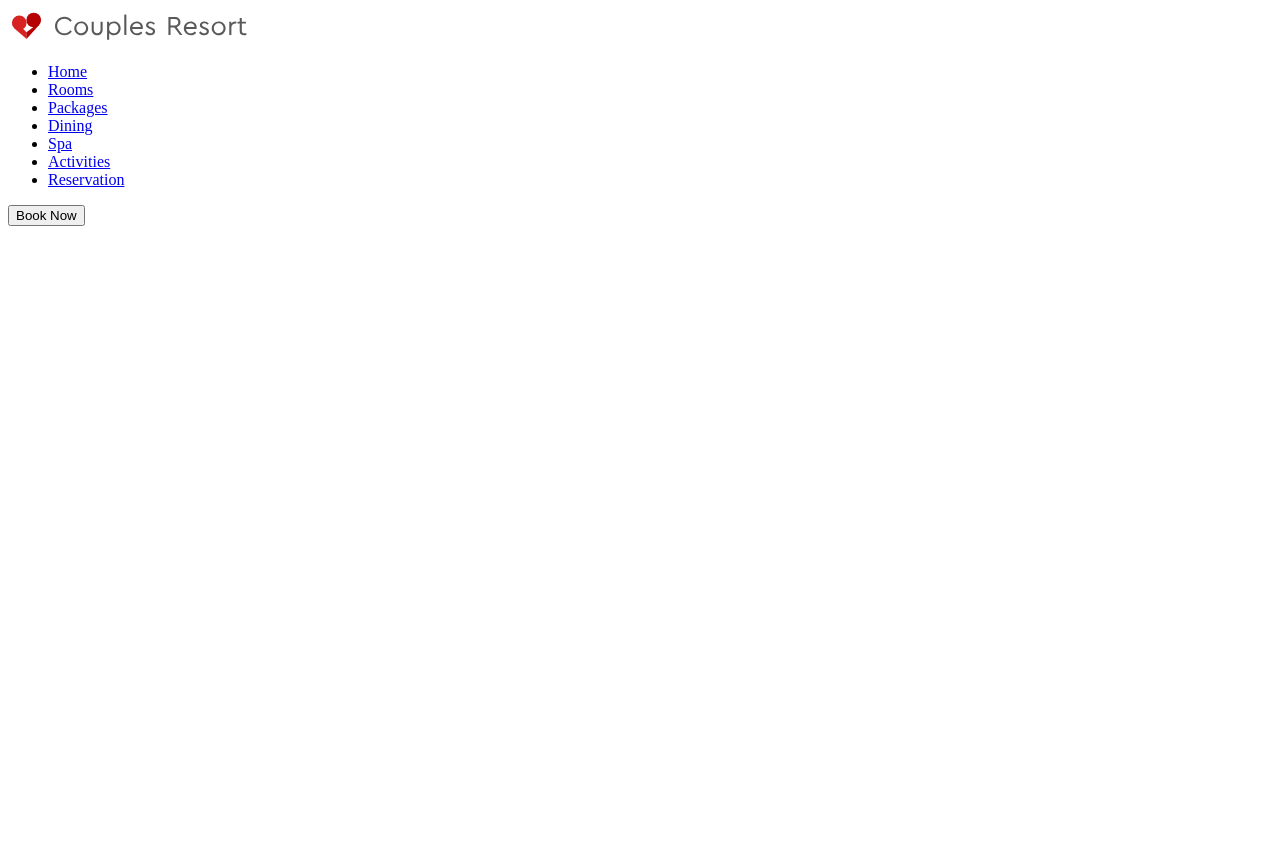
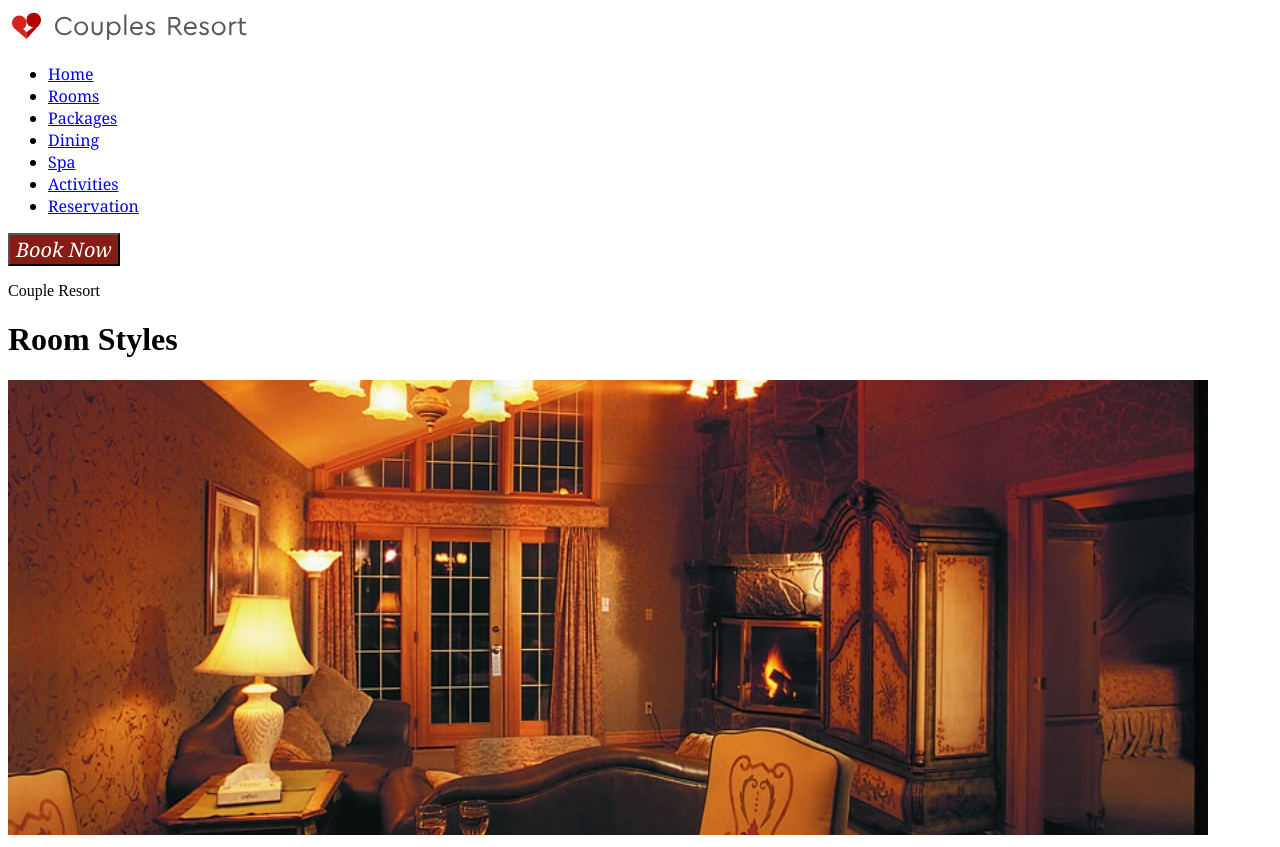
Before and after one commit to NapasPolchai/FIP.dev, a plain HTML site: page rooms.html in a window 1280 px wide. Before the commit the page ends 800 px from the top, so only its background shows below. Drawn offline with Linux system fonts and the light colour scheme.

Commit message:
change name
index.html to rooms.html

```diff
--- a/css/main.css
+++ b/css/main.css
@@ -0,0 +1,11 @@
+nav {
+    font-family: sanchez, Georgia, 'Times New Roman', Times, serif;
+}
+
+#navbutton {
+    font-family: sanchez, Georgia, 'Times New Roman', Times, serif;
+    font-style: italic;
+    font-size: 20px;
+    color: white;
+    background-color: #871C15;
+}
--- a/index.html
+++ b/rooms.html
@@ -7,10 +7,10 @@
 </head>
 <body>
     <header>
-        <img src="images/couples_resort_logo.svg" alt="company logo" width="244">
+        <a href="index.html"><img src="images/couples_resort_logo.svg" alt="company logo" width="244"></a>
         <nav>
             <ul>
-                <li><a href="#">Home</a></li>
+                <li><a href="index.html">Home</a></li>
                 <li><a href="#">Rooms</a></li>
                 <li><a href="#">Packages</a></li>
                 <li><a href="#">Dining</a></li>
@@ -21,5 +21,11 @@
             <button id="navbutton">Book Now</button>
         </nav>
     </header>
+
+    <main>
+        <p id="titledes">Couple Resort</p>
+        <h1>Room Styles</h1>
+        <img src="images/hero.jpg" alt="hero image">
+    </main>
 </body>
 </html>
```
